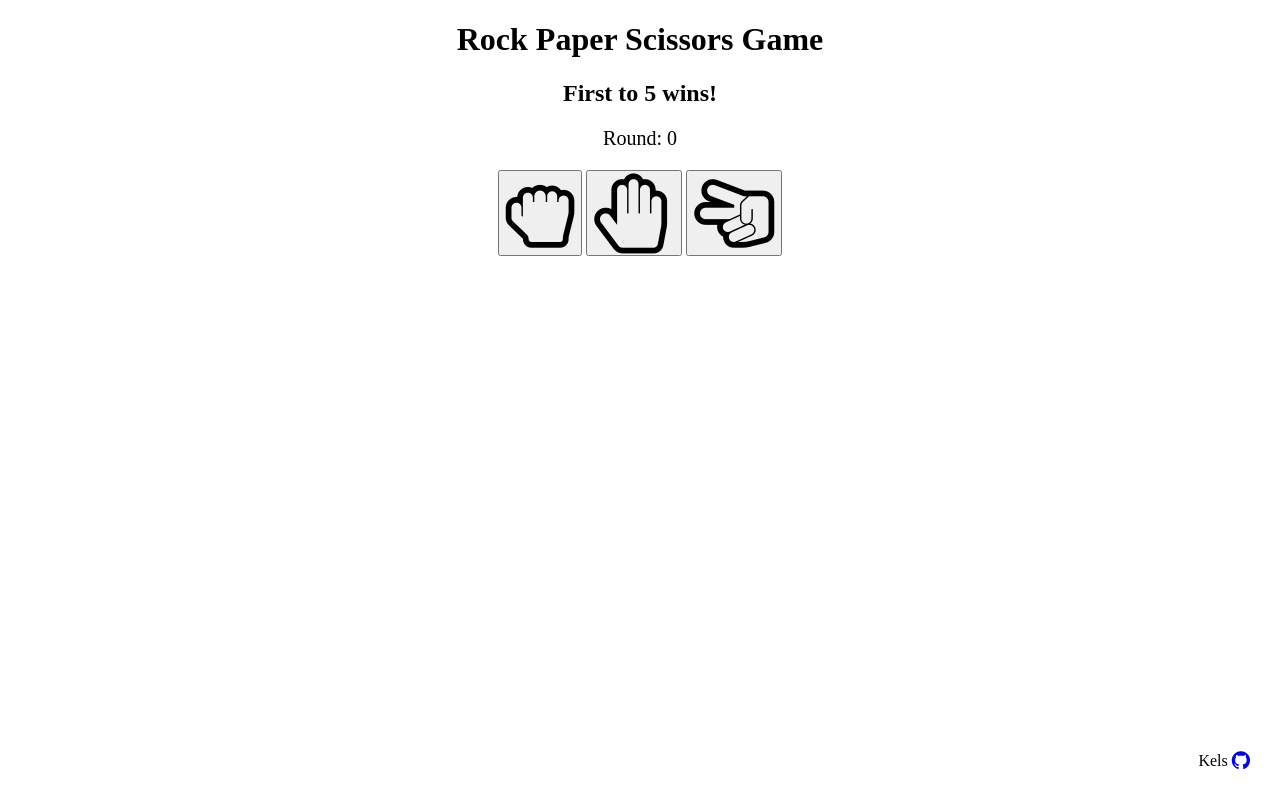
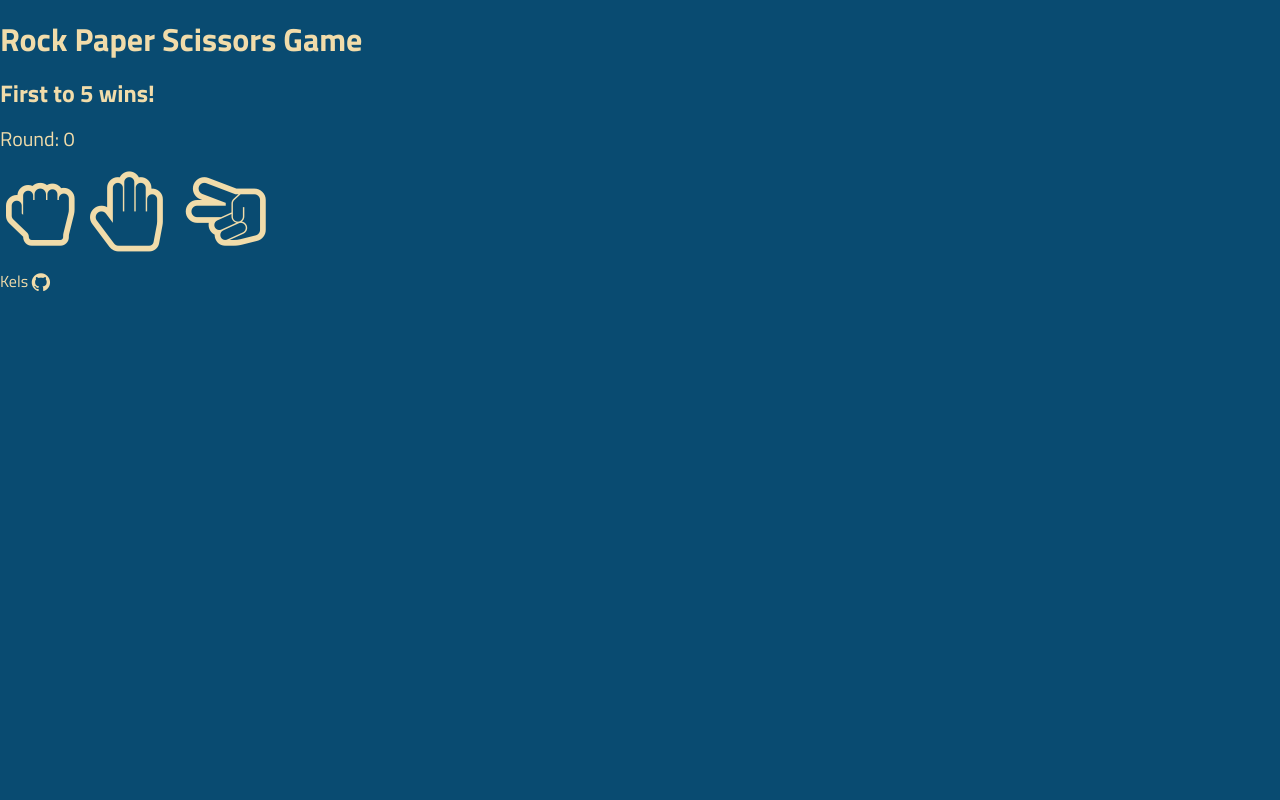
Before and after one commit to kel-gonza/Odin_RockPaperScissors, a plain HTML site: page index.html in a window 1280 px wide. Drawn offline with Linux system fonts and the light colour scheme.

Commit message:
Add Add styles

```diff
--- a/css/styles.css
+++ b/css/styles.css
@@ -1,7 +1,7 @@
 /* Box Model Hack */
 * {
 	box-sizing: border-box;
-	text-align: center;
+	font-family: "Titillium Web", sans-serif;
 }
 
 
@@ -9,12 +9,19 @@
 /* BASE STYLES
 /*******************************************/
 
-/* body {
+body {
+	background: rgb(9, 75, 113);
+}
 
-} */
+h1,h2,p, span{
+	color: rgb(241, 220, 170);
+}
+
 p{
 	font-size: 20px;
 }
+
+
 
 /******************************************
 /* LAYOUT
@@ -37,16 +44,43 @@ img{
 	height:auto;
 }
 
-footer {
-	position: absolute;
-	bottom:30px;
-	right:30px;
-}
 
 .playAgain {
 	display: none;
 }
 
 /******************************************
-/* ADDITIONAL STYLES
+/* for js
 /*******************************************/
+
+.disabled-button .choiceIcon {
+	cursor: default;
+	transform: none;
+	transition: none;
+}
+
+.opacity {
+	opacity:0.5;
+}
+.fightButton{
+	background-color: transparent;
+	border:none;
+}
+.fightButton:focus {
+	outline: none;
+}
+
+.choiceIcon{
+	color:rgb(241,220, 170);
+	transition: all .3s;
+}
+
+.choiceIcon:hover{
+	cursor:pointer;
+	transform: scale(1.1);
+	transition:all .3s;
+}
+
+.colorIcon{
+	color:rgb(241, 220, 170);
+}
```
